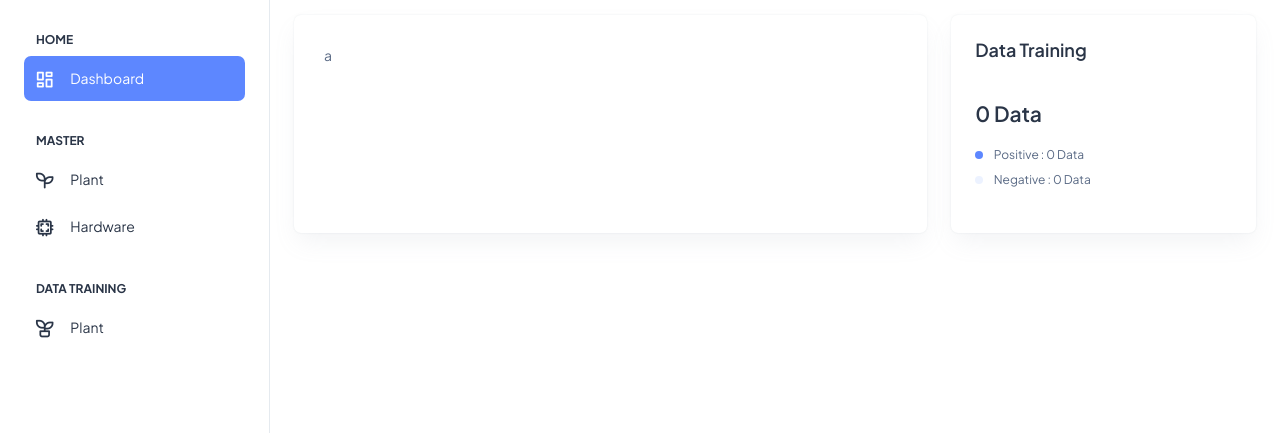
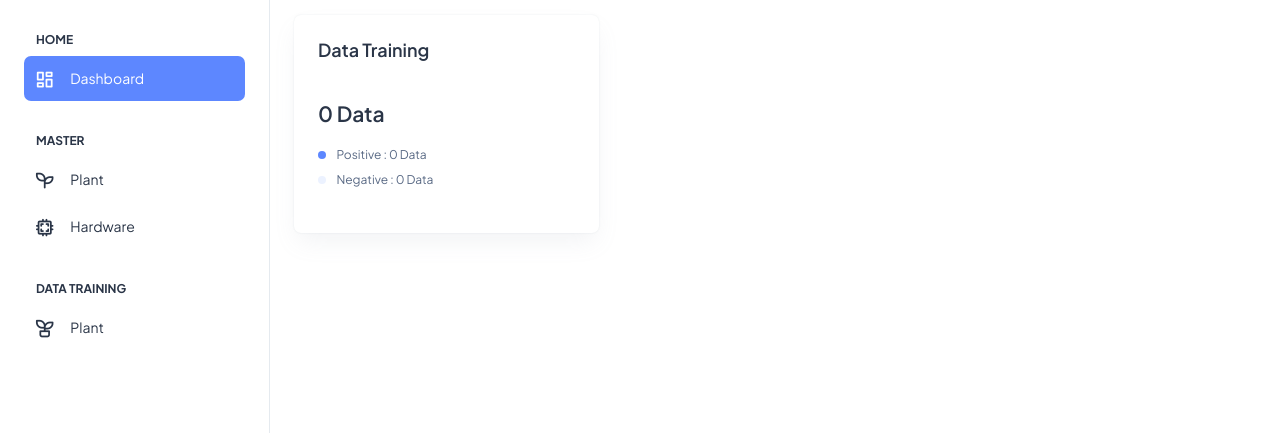
Before and after one commit to fajrika/classify, a Laravel app: page /dashboard in a window 1280 px wide. Shown: the part 70-503 px from the top of the page. Run offline with Laravel 10, Linux system fonts and the light colour scheme; data that the repository does not hold is empty; parts of the project's set-up code (start-up, migrations or seed data) failed here and were passed over.

Commit message:
Update dashboard.blade.php

```diff
--- a/resources/views/pages/dashboard.blade.php
+++ b/resources/views/pages/dashboard.blade.php
@@ -2,13 +2,6 @@
 
 @section('content')
     <div class="row">
-        <div class="col-lg-8 d-flex align-items-strech">
-            <div class="card w-100">
-                <div class="card-body">
-                    a
-                </div>
-            </div>
-        </div>
         <div class="col-lg-4">
             <div class="row">
                 <div class="col-lg-12">
```
